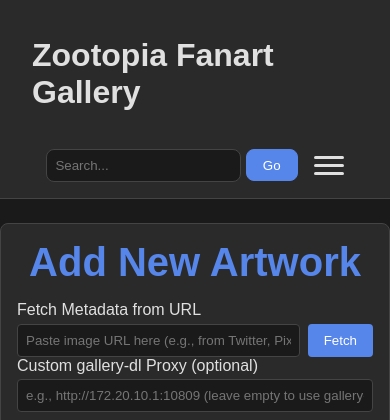
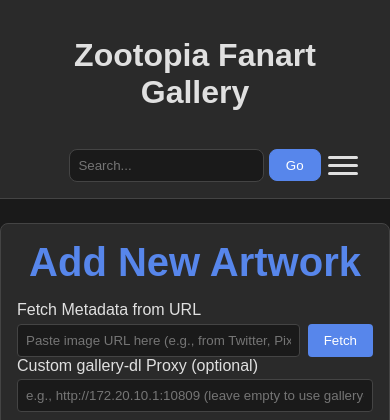
Before and after one commit to LoRaDL/Z-Gallery, a Flask app: page /add in a window 390 px wide. Shown: the top 420 px of the page. Run offline with Flask 3, Linux system fonts and the light colour scheme; data that the repository does not hold is empty; some libraries are stand-ins or nearby versions.

Commit message:
better header layout

```diff
--- a/static/css/style.css
+++ b/static/css/style.css
@@ -31,13 +31,27 @@ header {
     background-color: var(--card-color);
     padding: 1rem 2rem;
     display: flex;
-    justify-content: space-between;
+    flex-wrap: wrap;
     align-items: center;
+    gap: 1rem 2rem; /* 行间距1rem，列间距2rem */
     border-bottom: 1px solid var(--border-color);
+}
+
+header h1 {
+    flex: 0 0 auto; /* 不伸缩，保持原始大小 */
+}
+
+header nav {
+    flex: 1 1 auto; /* 可伸缩，占据剩余空间 */
+    display: flex;
+    gap: 1.5rem;
     flex-wrap: wrap;
+    justify-content: flex-start; /* 改为左对齐 */
+    min-width: fit-content; /* 确保导航不会被过度压缩 */
 }
 
 .header-right {
+    flex: 0 0 auto; /* 不伸缩，保持原始大小 */
     display: flex;
     align-items: center;
     gap: 1rem;
@@ -821,11 +835,6 @@ footer {
     transform: rotate(-45deg) translate(6px, -6px);
 }
 
-header nav {
-    display: flex;
-    gap: 1.5rem;
-    flex-wrap: wrap; /* 允许导航链接在必要时换行 */
-}
 .controls-container {
     display: flex;
     flex-wrap: wrap;
@@ -966,18 +975,23 @@ header nav {
 
 
 /* --- 头部布局调整 --- */
-/* 当屏幕宽度小于或等于 900px 时，应用以下规则 */
-@media (max-width: 900px) {
+/* 只在小屏幕时强制垂直布局 */
+@media (max-width: 700px) {
     header {
-        /* 让标题、导航和搜索框垂直堆叠 */
         flex-direction: column;
-        gap: 1rem; /* 在堆叠的元素之间增加一些间距 */
+        text-align: center;
     }
 
     header nav {
-        /* 在小屏幕上让导航链接水平居中 */
+        order: 2;
+        width: 100%;
+        justify-content: center; /* 在垂直布局时居中对齐 */
+    }
+
+    .header-right {
+        order: 3;
+        width: 100%;
         justify-content: center;
-        flex-wrap: wrap; /* 允许导航链接在必要时换行 */
     }
 }
 
@@ -988,26 +1002,44 @@ header nav {
         display: flex; /* 显示汉堡菜单 */
     }
 
+    /* 导航默认隐藏在左侧，保持固定定位以支持动画 */
     header nav {
         position: fixed;
         top: 0;
         left: -100%; /* 默认隐藏在左侧 */
-        width: 250px; /* 菜单宽度 */
-        height: 100vh; /* 全屏高度 */
+        width: 250px;
+        height: 100vh;
         background-color: var(--card-color);
         border-right: 1px solid var(--border-color);
+        display: flex;
         flex-direction: column;
         justify-content: flex-start;
         align-items: flex-start;
-        padding: 4rem 1rem 1rem; /* 顶部留出空间给标题 */
+        padding: 4rem 1rem 1rem;
         gap: 1rem;
-        transition: left 0.3s ease;
+        transition: left 0.3s ease; /* 滑动动画 */
         z-index: 1000;
         box-shadow: 2px 0 5px rgba(0, 0, 0, 0.3);
     }
 
+    /* 当导航打开时滑入 */
     header nav.open {
-        left: 0; /* 显示菜单 */
+        left: 0; /* 滑入到可见位置 */
+    }
+
+    /* 调整header-right布局，让搜索栏居中，汉堡按钮在右侧 */
+    .header-right {
+        width: 100%;
+        justify-content: center;
+        position: relative; /* 为汉堡按钮的绝对定位做准备 */
+    }
+
+    /* 汉堡按钮绝对定位到右侧 */
+    .hamburger-menu {
+        position: absolute;
+        right: 0;
+        top: 50%;
+        transform: translateY(-50%);
     }
 
     header nav a {
```
